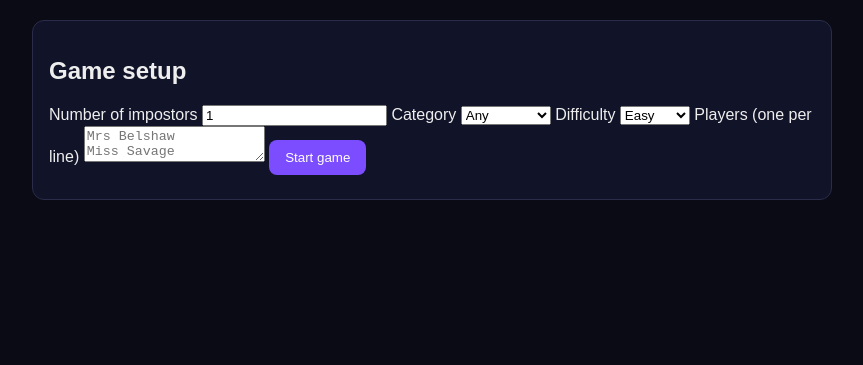
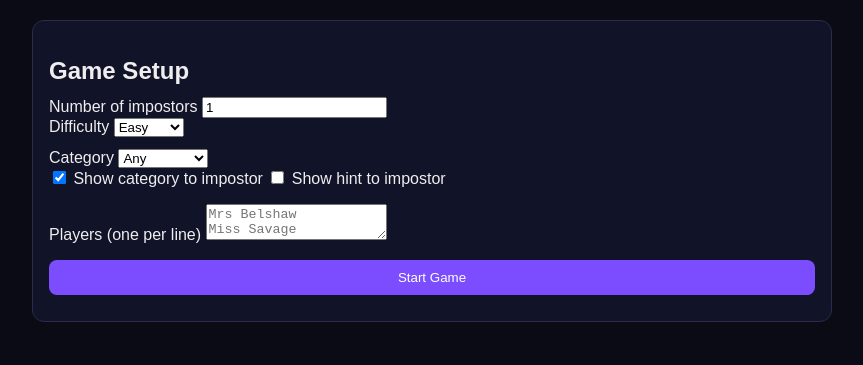
Before and after one commit to momocool990/Impostor, a plain HTML site: page index.html in a window 1280 px wide. Shown: the whole page, without its empty margins (208-1071 px from the left). Drawn offline with Linux system fonts and the light colour scheme.

Commit message:
Game Setup Rework

```diff
--- a/index.html
+++ b/index.html
@@ -28,10 +28,27 @@
 
   <!-- Setup -->
   <section id="setup" class="screen active">
-    <div class="card">
-      <h2>Game setup</h2>
-      <label>Number of impostors <input id="numImps" type="number" min="1" value="1"></label>
-      <label>Category
+  <div class="card">
+    <h2 style="margin-bottom:12px;">Game Setup</h2>
+
+    <div class="row">
+      <div class="field">
+        <label for="numImps">Number of impostors</label>
+        <input id="numImps" type="number" min="1" value="1">
+      </div>
+      <div class="field">
+        <label for="difficulty">Difficulty</label>
+        <select id="difficulty">
+          <option value="easy" selected>Easy</option>
+          <option value="medium">Medium</option>
+          <option value="hard">Hard</option>
+        </select>
+      </div>
+    </div>
+
+    <div class="row" style="margin-top:12px;">
+      <div class="field">
+        <label for="category">Category</label>
         <select id="category">
           <option value="any">Any</option>
           <option value="movies">Movies</option>
@@ -43,23 +60,25 @@
           <option value="geography">Geography</option>
           <option value="technology">Technology</option>
         </select>
-      </label>
-      <label>Difficulty
-        <select id="difficulty">
-          <option value="easy">Easy</option>
-          <option value="medium">Medium</option>
-          <option value="hard">Hard</option>
-        </select>
-      </label>
-      <label>Players (one per line)</label>
+      </div>
+      <div class="field">
+        <label><input id="showCatImp" type="checkbox" checked> Show category to impostor</label>
+        <label><input id="showHintImp" type="checkbox"> Show hint to impostor</label>
+      </div>
+    </div>
+
+    <div style="margin-top:16px;">
+      <label for="names">Players (one per line)</label>
       <textarea id="names" placeholder="Mrs Belshaw
 Miss Savage
 Miss Benjelloun
 Miss Connel"></textarea>
-      <button id="startBtn" class="btn primary">Start game</button>
-      <div id="setupStatus" style="margin-top:8px;"></div>
     </div>
-  </section>
+
+    <button id="startBtn" class="btn primary" style="margin-top:16px; width:100%;">Start Game</button>
+    <div id="setupStatus" style="margin-top:10px;"></div>
+  </div>
+</section>
 
   <!-- Players -->
   <section id="playersScreen" class="screen">
```
